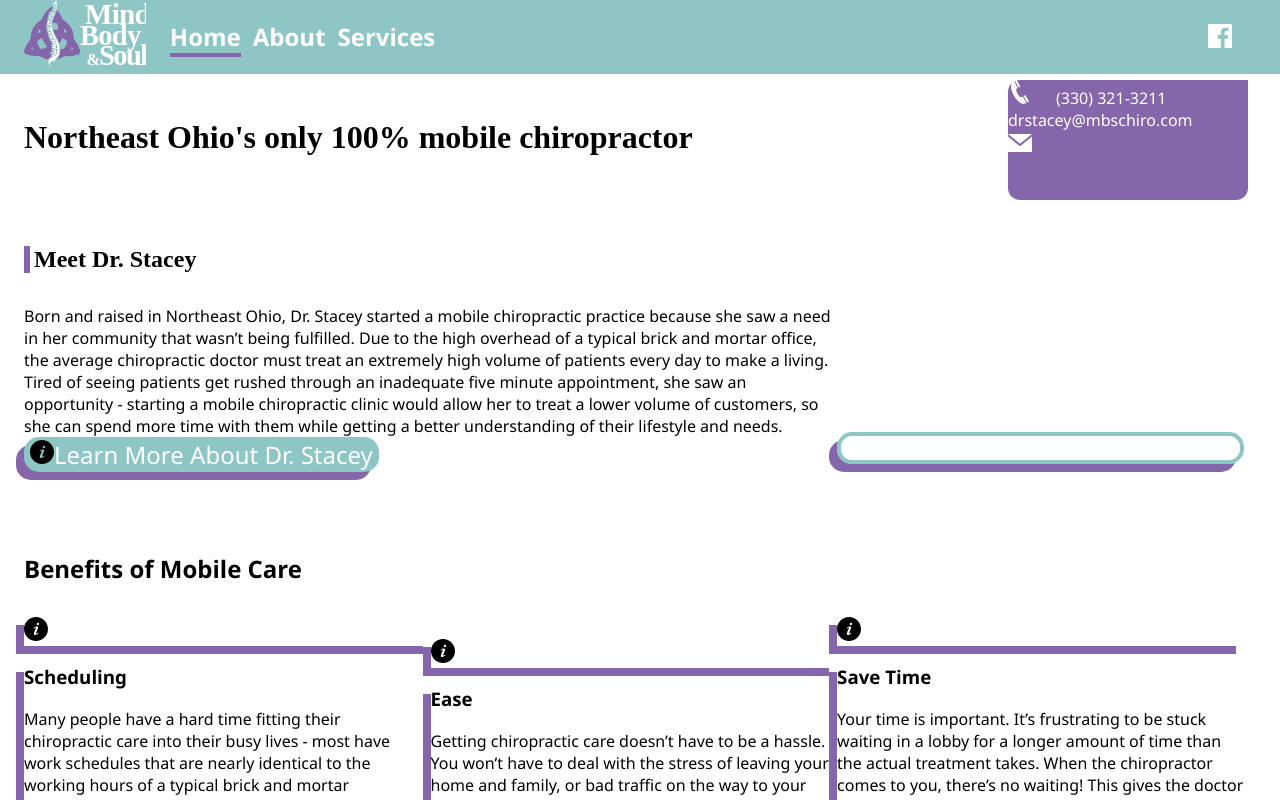
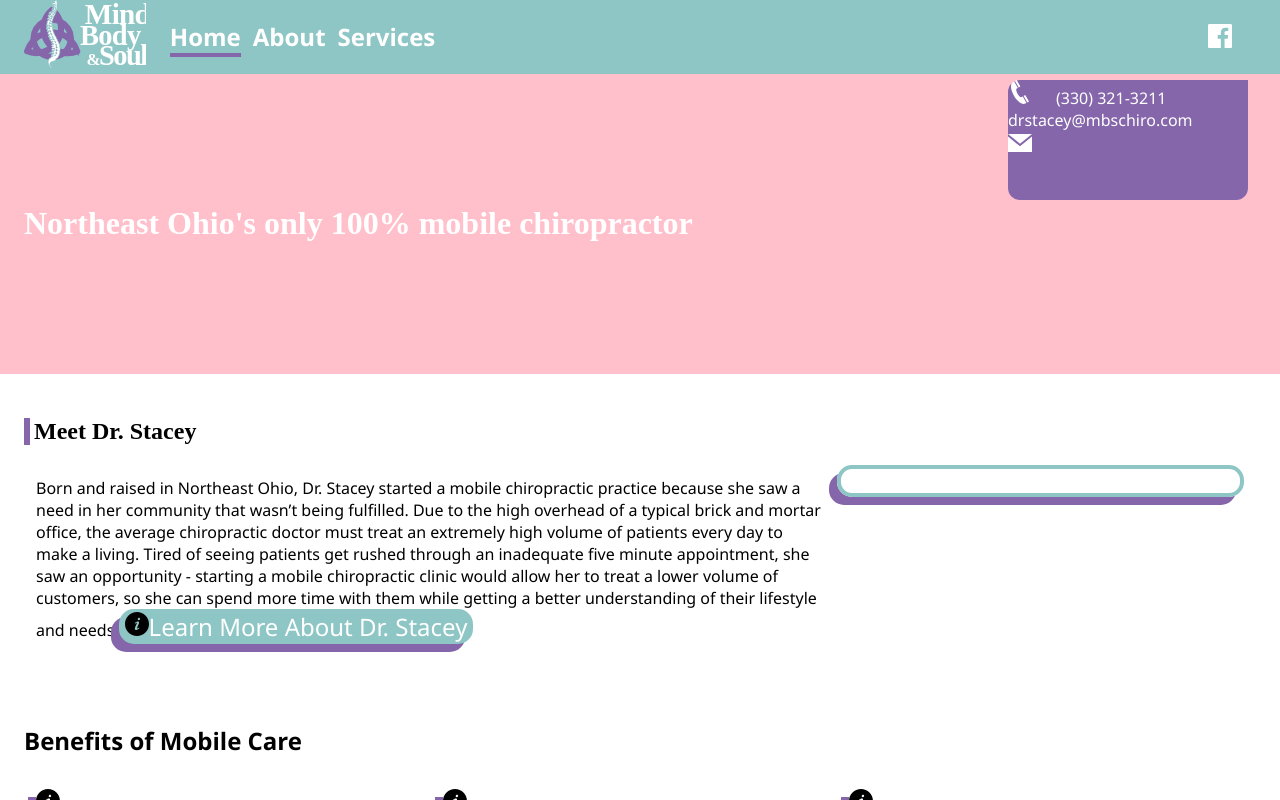
Before and after one commit to bobbygraczyk/mbs, a React (Create React App) app: page /home in a window 1280 px wide. Shown: the top 800 px of the page. Built offline with nearby package versions, Linux system fonts and the light colour scheme.

Commit message:
Fixes and started styles

```diff
--- a/src/App.scss
+++ b/src/App.scss
@@ -1,6 +1,13 @@
 $teal: #8EC6C5;
 $purple: #8566AA;
 $sitka: 'Sitka';
+@mixin vert-center {
+  margin: 0 auto;
+  position: relative;
+  top: 50%;
+  -ms-transform: translateY(-50%);
+  transform: translateY(-50%);
+}
 
 //
 // GLOBALS
@@ -44,6 +51,21 @@ button {
   -o-border-radius: 15px;
 }
 
+.hero-wrapper {
+  height: 160px;
+  background-color: pink;
+  color: white;
+  .head {
+    @include vert-center();
+  }
+}
+
+.home {
+  .hero-wrapper {
+    height: 300px;
+  }
+}
+
 .subtitle {
   border-left: 6px solid $purple;
   padding-left: 4px;
@@ -59,8 +81,9 @@ button {
 .col-50, .col-30, .col-60 {
   clear: both;
   margin: 0;
-  padding: 12px 0px;
+  padding: 12px;
   display: inline-block;
+  vertical-align: top;
 }
 
 //nav
--- a/src/views/about.js
+++ b/src/views/about.js
@@ -9,11 +9,12 @@ class About extends React.Component {
                 <div className="hero-wrapper">
                     <div className="frame head">
                         <h1>About Us</h1>
+                    </div>
+                </div>
+                <div className="frame mission">
                     <p>
                         Mind Body &amp; Soul Chiropractic, LCC is family owned and operated. It is the only 100% mobile chiropractic office in Northeast Ohio. When Dr. Stacey chose a name for her practice, she wanted something that would express her passion for treating a patient in all aspects of their lives. As an individual, it is believed that the mind, body and soul are the three elements that make us who we are. We must focus on all the elements if we want to live happier, healthier lives and achieve optimal health. The World Health Organization defines Health as a state of complete physical, mental, and social well-being and not merely the absen
                     </p>
-                    </div>
-                    <div className="frame mission">
                     <h2>Our Mission</h2>
                     <p>
                         To improve the connection between the body and mind and to restore harmony throughout the human body, with the use of specific chiropractic adjustments and quality chiropractic care, and the convenience of a chiropractor that comes to you.
@@ -156,7 +157,6 @@ class About extends React.Component {
                 </div>
                 <CallToAction />
             </div>
-            </div>
         );
     }
 }
--- a/src/views/home.js
+++ b/src/views/home.js
@@ -8,7 +8,7 @@ class Home extends React.Component {
         return (
             <div className="home">
                 <div className="hero-wrapper">
-                    <div className="frame">
+                    <div className="frame head">
                         <h1>Northeast Ohio's only 100% mobile chiropractor</h1>
                     </div>
                 </div>
--- a/src/views/services.js
+++ b/src/views/services.js
@@ -1,11 +1,12 @@
 import React from 'react';
+import CallToAction from '../components/action';
 import Icons from '../components/icons';
 
 class Services extends React.Component {
     render() {
         return (
             <div className="services">
-                <div className="hero-container">
+                <div className="hero-wrapper">
                     <div className="frame head">
                         <h1>Services</h1>
                     </div>
@@ -82,6 +83,7 @@ class Services extends React.Component {
                         </ul>
                     </div>
                 </div>
+                <CallToAction />
             </div>
         )
     }
```
Lines whose indentation alone changed are shown as unchanged.
